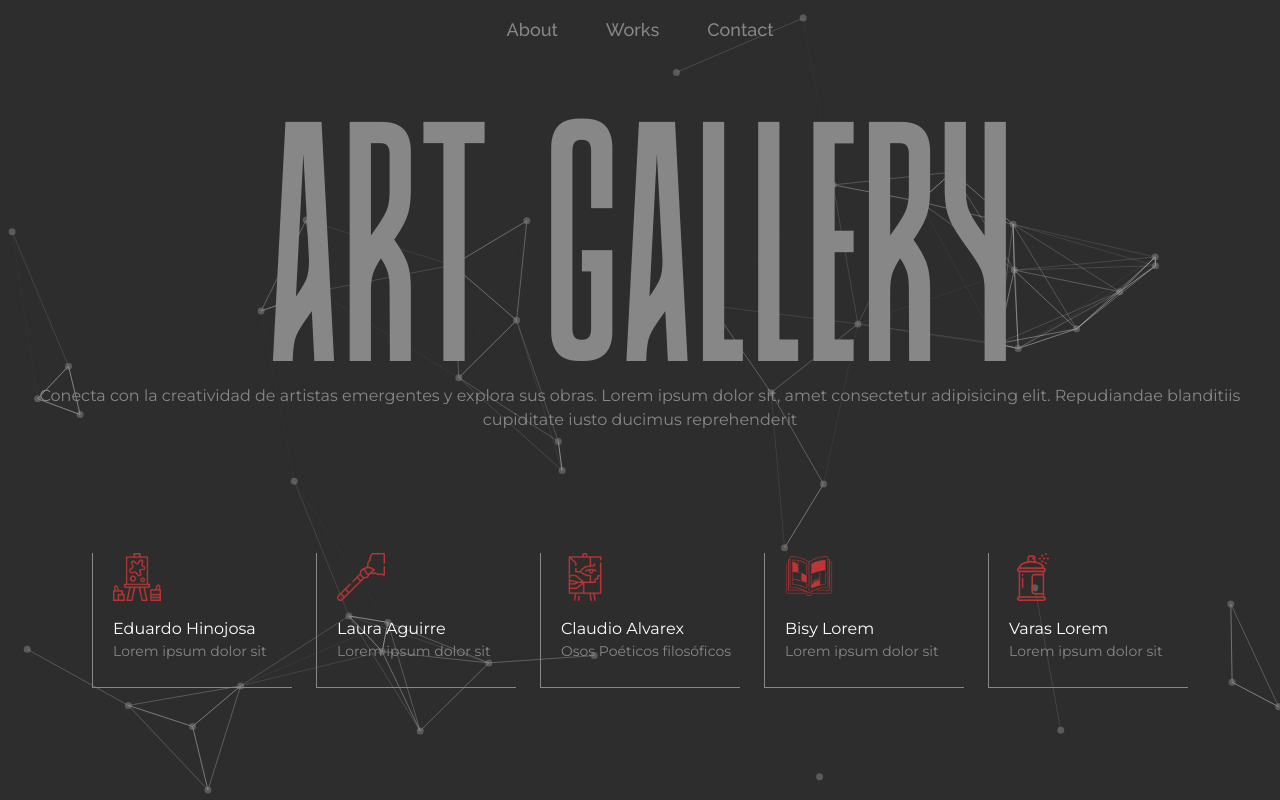
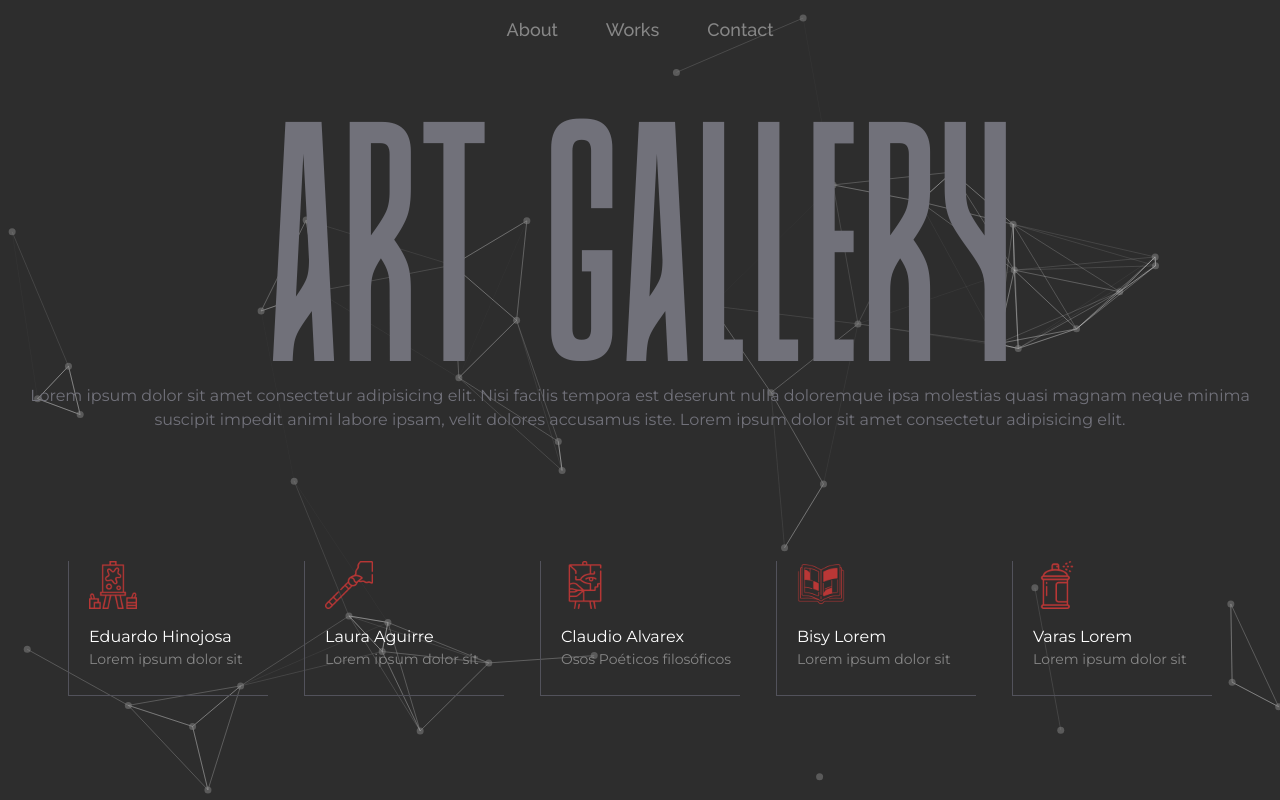
Before and after one commit to Najdorf12/gallery-app, a React (Vite) app: page / in a window 1280 px wide. Built offline with nearby package versions, Linux system fonts and the light colour scheme; a web font is replaced by a local one.

Commit message:
add styles

```diff
--- a/src/components/CardsHome.jsx
+++ b/src/components/CardsHome.jsx
@@ -1,8 +1,8 @@
 const CardsHome = ({ artist }) => {
   return (
-    <div className="relative z-50 border-l border-b border-grayCustom w-[160px] h-[110px] pl-3 lg:pl-5 lg:w-[200px] lg:h-[135px] 2xl:w-[250px] 2xl:h-[158px]">
+    <div className="relative z-50 border-l border-b border-zinc-600 w-[160px] h-[110px] pl-3 lg:pl-5 lg:w-[200px] lg:h-[135px] 2xl:w-[250px] 2xl:h-[158px]">
       <figure>
-        <img src={artist?.icon} alt="icon" className="w-10 lg:w-12 xl:w-16 2xl:w-20" />
+        <img src={artist?.icon} alt="icon" className="w-9 lg:w-12 xl:w-16 2xl:w-20" />
       </figure>
       <article className="text-sm mt-4 font-text2 font-normal text-balance lg:text-base 2xl:text-lg">
         <h6 className="text-whiteCustom">{artist?.name}</h6>
--- a/src/components/Navbar.jsx
+++ b/src/components/Navbar.jsx
@@ -4,13 +4,13 @@ const Navbar = () => {
   return (
     <nav className="absolute top-0 z-50 w-full flex justify-center items-center pt-2 lg:pt-4 2xl:pt-6 ">
       <ul className="w-full flex flex-row  justify-center items-center gap-6 font-text font-medium text-grayCustom text-sm  lg:gap-12 lg:text-lg xl:gap-16">
-        <li className="hover:text-redCustom duration-500 cursor-pointer hover:scale-105">
+        <li className="hover:text-whiteCustom duration-500 cursor-pointer hover:scale-110">
           About
         </li>
-        <li className="hover:text-redCustom duration-500 cursor-pointer hover:scale-105">
+        <li className="hover:text-whiteCustom duration-500 cursor-pointer hover:scale-110">
           Works
         </li>
-        <li className="hover:text-redCustom duration-500 cursor-pointer hover:scale-105">
+        <li className="hover:text-whiteCustom duration-500 cursor-pointer hover:scale-110">
           Contact
         </li>
       </ul>
--- a/src/pages/Home.jsx
+++ b/src/pages/Home.jsx
@@ -36,22 +36,20 @@ const cardsHomeData = [
 
 const Home = () => {
   return (
-    <div className="w-full h-[100dvh] lg:h-screen z-50 relative flex flex-col justify-evenly items-center gap-2">
+    <div className="w-full h-[100dvh] lg:h-screen z-50 relative flex flex-col justify-evenly items-center pt-2 gap-6">
 
       <Navbar />
 
       <article className="flex flex-col justify-center items-center relative z-50  w-full cursor-default">
-        <h1 className="august-bold leading-none text-grayCustom text-8xl  md:text-8xl  lg:text-[16rem] xl:text-[18rem] 2xl:text-[20rem]">
+        <h1 className="august-bold leading-none text-zinc-500 text-8xl  md:text-8xl  lg:text-[16rem] xl:text-[18rem] 2xl:text-[20rem]">
           ART GALLERY
         </h1>
-        <p className="text-sm  text-grayCustom font-text2 text-center text-pretty px-2 mt-4 lg:text-base xl:max-w-[1000px] 2xl:max-w-[1400px] xl:text-xl  2xl:text-xl">
-          Conecta con la creatividad de artistas emergentes y explora sus obras.
-          Lorem ipsum dolor sit, amet consectetur adipisicing elit. Repudiandae
-          blanditiis cupiditate iusto ducimus reprehenderit
+        <p className="text-sm  text-zinc-500 font-text2 text-center text-pretty px-2 mt-4 lg:text-base xl:max-w-[1000px] 2xl:max-w-[1400px] xl:text-xl  2xl:text-xl">
+          Lorem ipsum dolor sit amet consectetur adipisicing elit. Nisi facilis tempora est deserunt nulla doloremque ipsa molestias quasi magnam neque minima suscipit impedit animi labore ipsam, velit dolores accusamus iste. Lorem ipsum dolor sit amet consectetur adipisicing elit.
         </p>
       </article>
 
-      <section className="relative z-50  flex flex-wrap   justify-center items-center gap-x-6 gap-y-6 w-full   xl:gap-x-14 2xl:gap-x-20 ">
+      <section className="relative z-50  flex flex-wrap   justify-center items-center gap-x-9 gap-y-2 w-full   xl:gap-x-14 2xl:gap-x-20 ">
         {cardsHomeData.map((artist, i) => (
           <CardsHome key={i} artist={artist} />
         ))}
```
